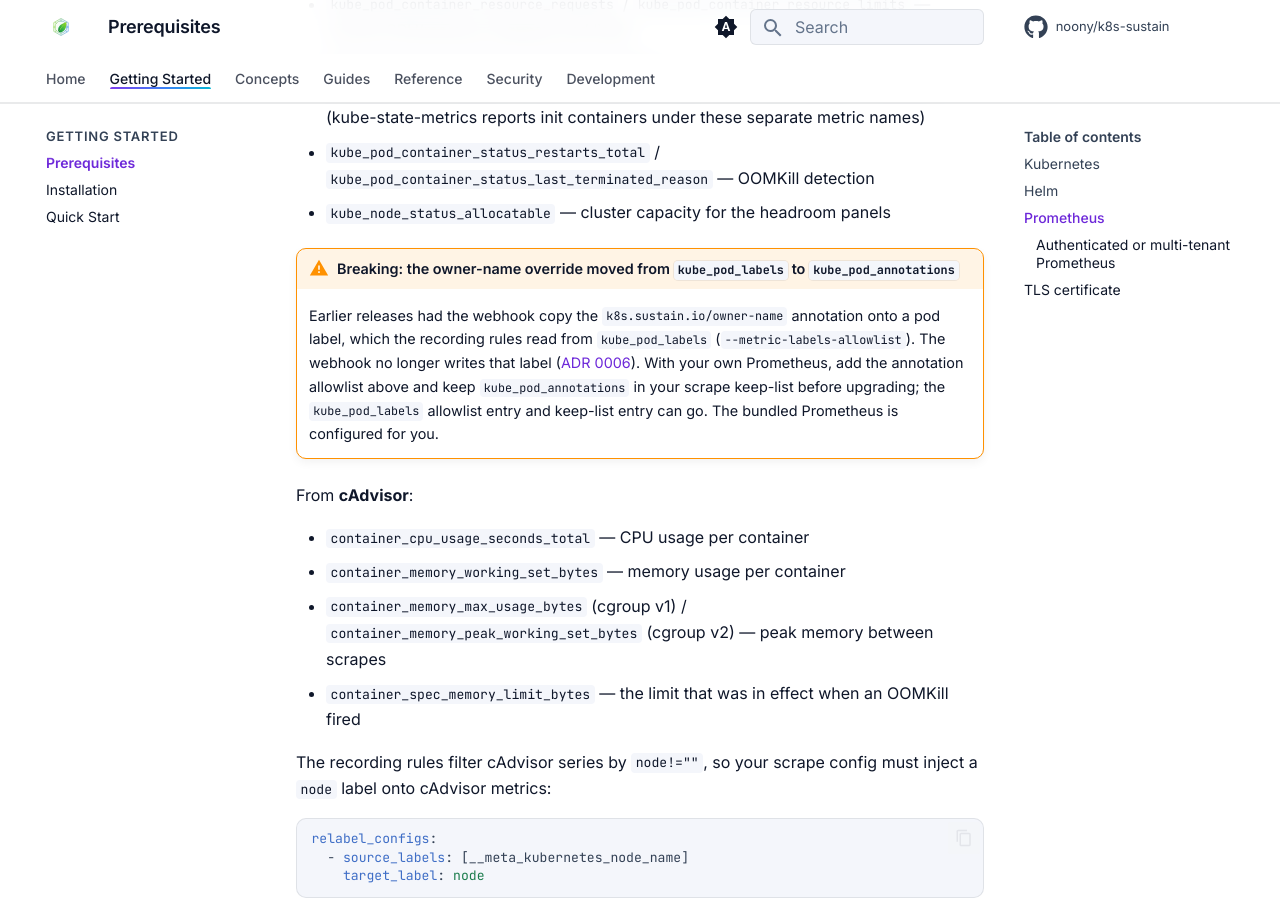
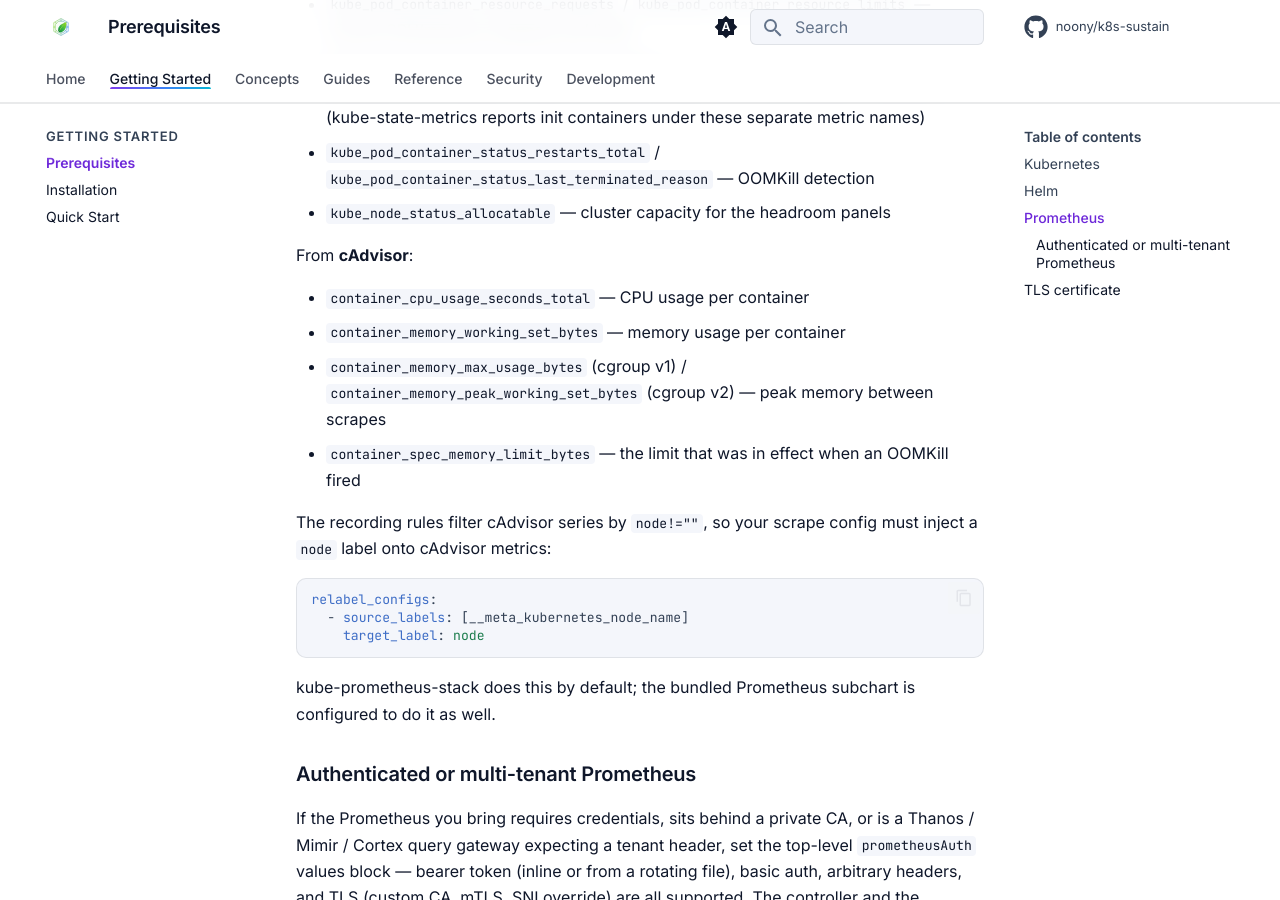
Before and after one commit to noony/k8s-sustain, an MkDocs documentation site: the page built from docs/getting-started/prerequisites.md, in a window 1280 px wide and 900 px high, scrolled down 1461 px. Built offline with MkDocs 1.6.1 and Material for MkDocs 9.7.7, drawn with Linux system fonts in a browser that asks for light colours; comment, search, counter and statistics services are not loaded; the version menu is left out.

Commit message:
docs: drop the upgrade and breaking-change notes

```diff
--- a/docs/getting-started/prerequisites.md
+++ b/docs/getting-started/prerequisites.md
@@ -32,9 +32,6 @@ From **kube-state-metrics**:
 - `kube_pod_init_container_resource_requests` / `kube_pod_init_container_resource_limits` — same, for init and sidecar containers (kube-state-metrics reports init containers under these separate metric names)
 - `kube_pod_container_status_restarts_total` / `kube_pod_container_status_last_terminated_reason` — OOMKill detection
 - `kube_node_status_allocatable` — cluster capacity for the headroom panels
-
-!!! warning "Breaking: the owner-name override moved from `kube_pod_labels` to `kube_pod_annotations`"
-    Earlier releases had the webhook copy the `k8s.sustain.io/owner-name` annotation onto a pod label, which the recording rules read from `kube_pod_labels` (`--metric-labels-allowlist`). The webhook no longer writes that label ([ADR 0006](../adr/0006-owner-name-is-read-from-the-annotation.md)). With your own Prometheus, add the annotation allowlist above and keep `kube_pod_annotations` in your scrape keep-list before upgrading; the `kube_pod_labels` allowlist entry and keep-list entry can go. The bundled Prometheus is configured for you.
 
 From **cAdvisor**:
 
```
Also changed, not shown: docs/getting-started/installation.md (+0 -3 lines), docs/reference/policy.md (+1 -2 lines).
